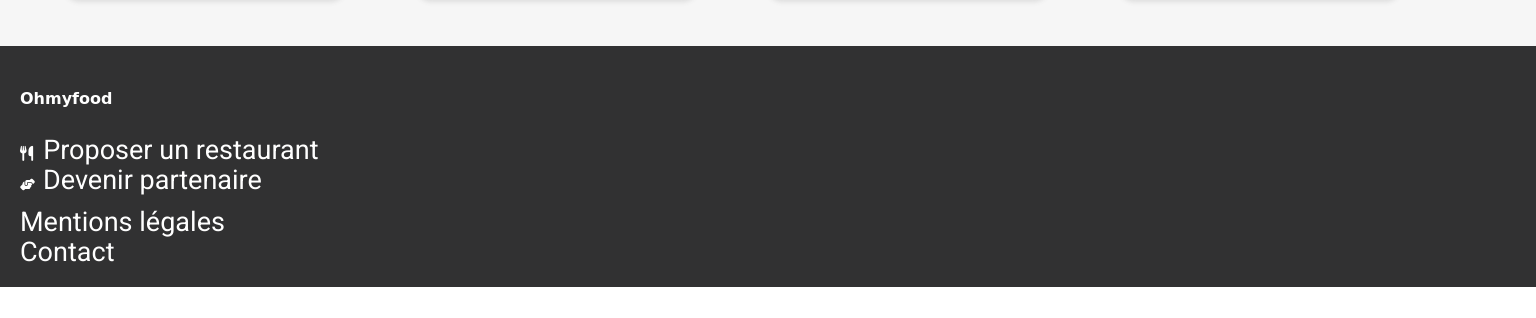
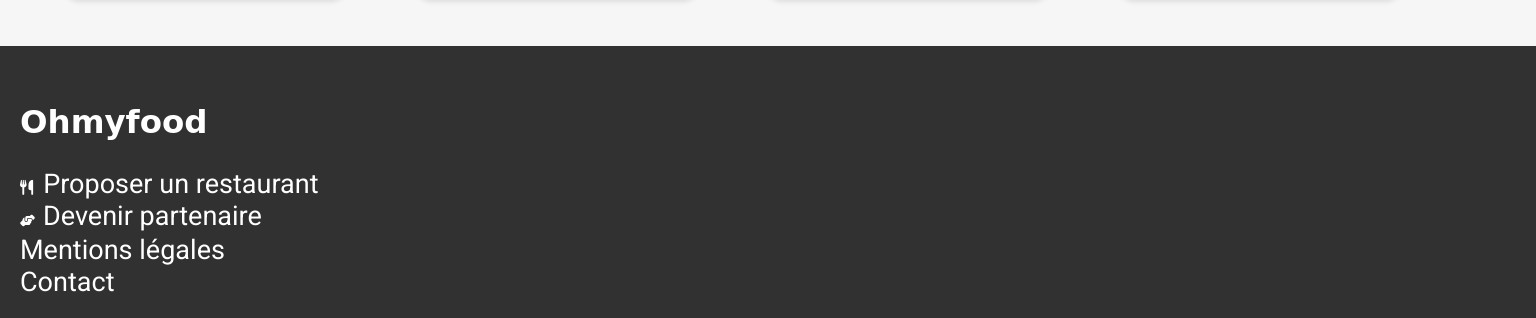
Before and after one commit to reytax81/boucaretyann_P3_01102020, a website: page index.html in a window 1536 px wide. Shown: the part 1510-1828 px from the top of the page. Before the commit the page ends 1797 px from the top, so only its background shows below. Drawn offline with Linux system fonts and the light colour scheme; a web font is replaced by a local one.

Commit message:
reglage footer

```diff
--- a/style.scss
+++ b/style.scss
@@ -439,11 +439,10 @@
   }
   footer li {
     list-style-type: none;
-    line-height: 30px;
   }
   footer>h2{
     font-family: 'Shrikhand', cursive;
-    font-size: medium;
+    font-size: 1.2em;
     margin-left: 20px;
     padding-top: 20px;
   }
@@ -993,6 +992,9 @@
   .imagejay, .imagestil, .imagetoa, .imagelouis{
     width: 100%;
   }
+  .mention{
+    margin-top: -25px;
+  }
 
 
   /*responsive des pages restaurant */
```
Also changed, not shown: dist/prefixed/style.css, dist/style.css, 1 other file.
